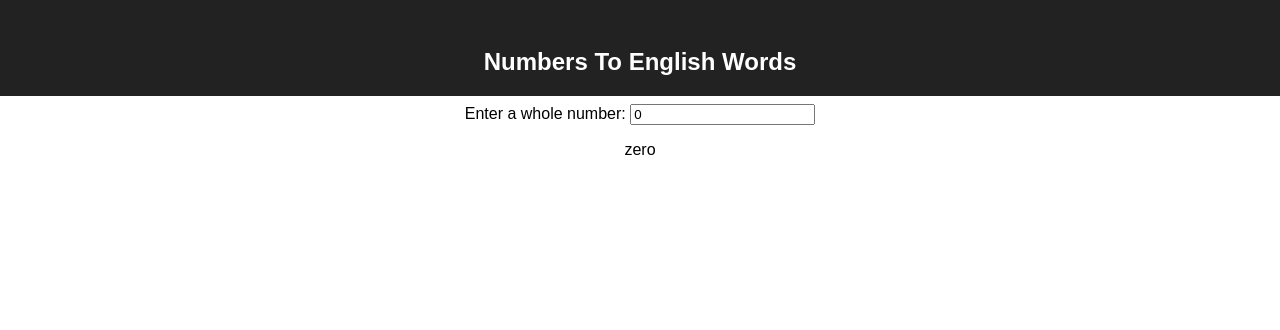
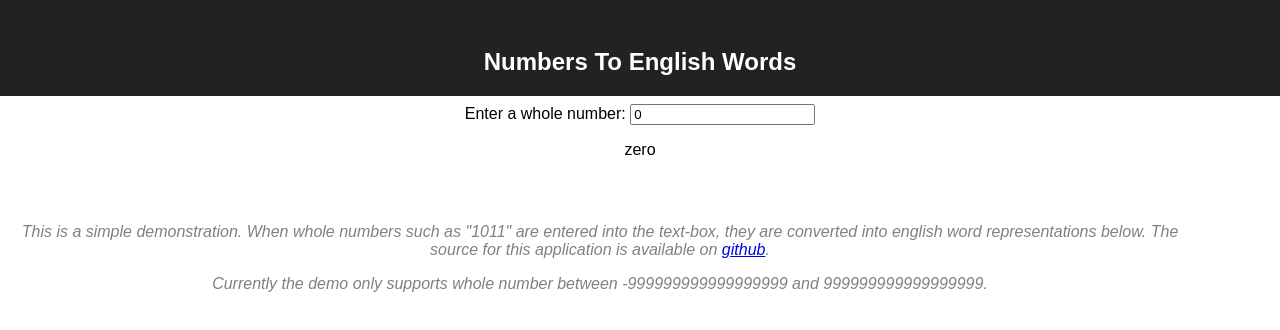
Before and after one commit to chriswininger/sonatype-demo-digits-english, a React (Create React App) app: page / in a window 1280 px wide. Shown: the top 330 px of the page. Built offline with nearby package versions, Linux system fonts and the light colour scheme.

Commit message:
some final tweaks and info added
added a secion describing the sites purpose and referring to github

```diff
--- a/src/App.js
+++ b/src/App.js
@@ -2,6 +2,7 @@ import React, { Component } from 'react';
 import './App.css';
 import digitsToEnglishFrom from './lib/logic/digitsToEnglish'
 import ConversionComponent from './components/ConversionComponent'
+import AboutPage from './components/AboutPage'
 
 class App extends Component {
     render() {
@@ -12,9 +13,13 @@ class App extends Component {
               <header className="App-header">
                   <h1 className="App-title">Numbers To English Words</h1>
               </header>
+              <main className="App-main-content">
                   <ConversionComponent
                     value={0}
                   />
+
+                  <AboutPage/>
+              </main>
 
             <style jsx>{`
                 header {
--- /dev/null
+++ b/src/components/AboutPage/AboutPage.jsx
@@ -0,0 +1,29 @@
+import React from 'react'
+
+export default () => {
+    return (
+      <section className="App-about">
+          <p>
+              This is a simple demonstration. When whole numbers such as "1011" are entered into the text-box, they are
+              converted into english word representations below. The source for this application is available on&nbsp;
+              <a href="https://github.com/chriswininger/sonatype-demo-digits-english">github</a>.
+          </p>
+          <p>
+              Currently the demo only supports whole number between -999999999999999999 and 999999999999999999.
+          </p>
+          <style jsx>{`
+            section {
+                margin-top: 4em;
+                padding-left 5em;
+                padding-right: 5em;
+            }
+
+            p {
+                font-style: italic;
+                font-weight: lighter;
+                color: Gray;
+            }
+          `}</style>
+      </section>
+    )
+}
--- /dev/null
+++ b/src/components/AboutPage/index.js
@@ -0,0 +1,2 @@
+import AboutPage from './AboutPage.jsx'
+export default AboutPage
--- a/src/components/ConversionComponent/ConversionOutput.jsx
+++ b/src/components/ConversionComponent/ConversionOutput.jsx
@@ -2,7 +2,7 @@ import React from 'react'
 
 export  default (props) => {
     return (
-      <div className="wrapper-output-eng-text">
+      <section className="wrapper-output-eng-text">
           <div>
             <p className="output-eng-text">{ props.value }</p>
           </div>
@@ -20,6 +20,6 @@ export  default (props) => {
             color: red
           }
         `}</style>
-      </div>
+      </section>
     )
 }
```
Also changed, not shown: src/lib/logic/digitsToEnglish.js. Lines whose indentation alone changed are shown as unchanged.
